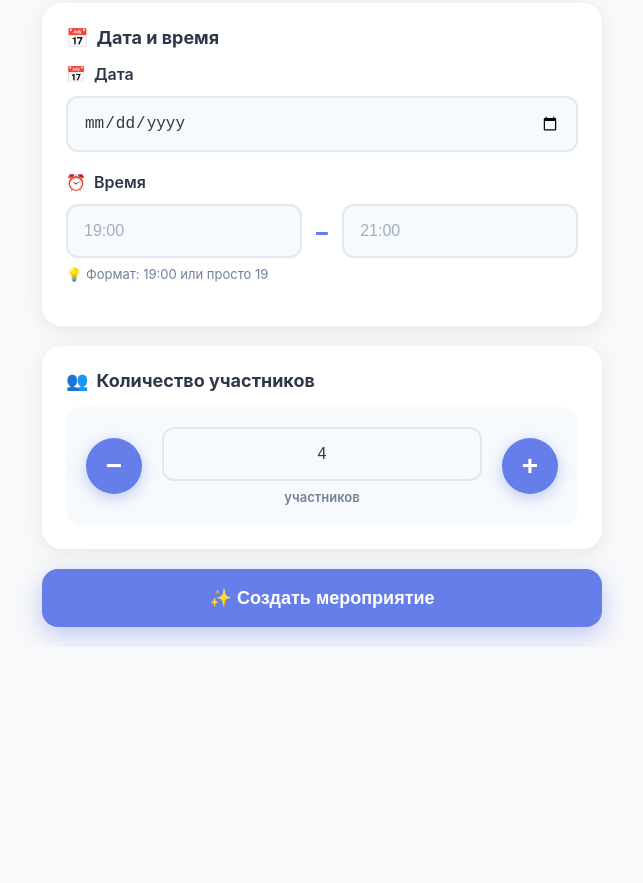
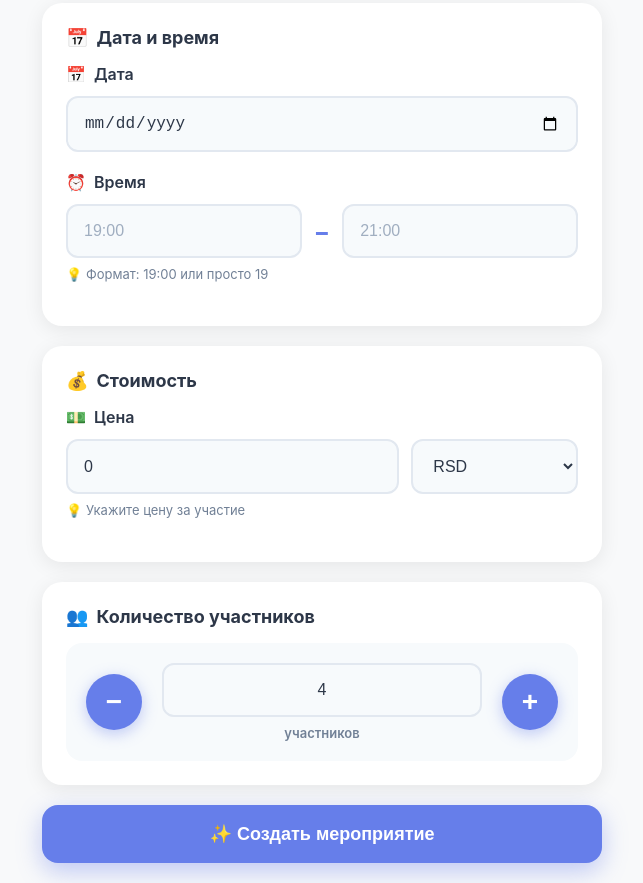
Before and after one commit to Keksus007/webapp, a plain HTML site: page index.html in a window 1280 px wide. Shown: the part 875-1758 px from the top of the page, without its empty margins (318-961 px from the left). Before the commit the page ends 1522 px from the top, so only its background shows below. Drawn offline with Linux system fonts and the light colour scheme; a script that the page names is missing.

Commit message:
Add price and currency input fields to form

```diff
--- a/index.html
+++ b/index.html
@@ -377,6 +377,30 @@
                 </div>
             </div>
 
+            <!-- Цена -->
+            <div class="card">
+                <div class="section-title">
+                    <span>💰</span>
+                    <span>Стоимость</span>
+                </div>
+
+                <div class="input-group">
+                    <div class="input-label">
+                        <span>💵</span>
+                        <span>Цена</span>
+                    </div>
+                    <div style="display: grid; grid-template-columns: 2fr 1fr; gap: 12px;">
+                        <input type="number" id="price" placeholder="2000" min="0" value="0">
+                        <select id="currency" style="padding: 16px; border: 2px solid #e2e8f0; border-radius: 12px; font-size: 16px; font-weight: 500; background: #f7fafc; color: #2d3748;">
+                            <option value="RSD">RSD</option>
+                            <option value="EUR">EUR</option>
+                            <option value="USD">USD</option>
+                        </select>
+                    </div>
+                    <div class="hint">💡 Укажите цену за участие</div>
+                </div>
+            </div>
+
             <!-- Участники -->
             <div class="card">
                 <div class="section-title">
@@ -519,7 +543,9 @@
                 date: document.getElementById('date').value,
                 time: timeStart + '-' + timeEnd,
                 location: document.getElementById('location').value,
-                max_participants: participantCount
+                max_participants: participantCount,
+                price: parseInt(document.getElementById('price').value) || 0,
+                currency: document.getElementById('currency').value
             };
 
             if (tg.HapticFeedback) {
```
